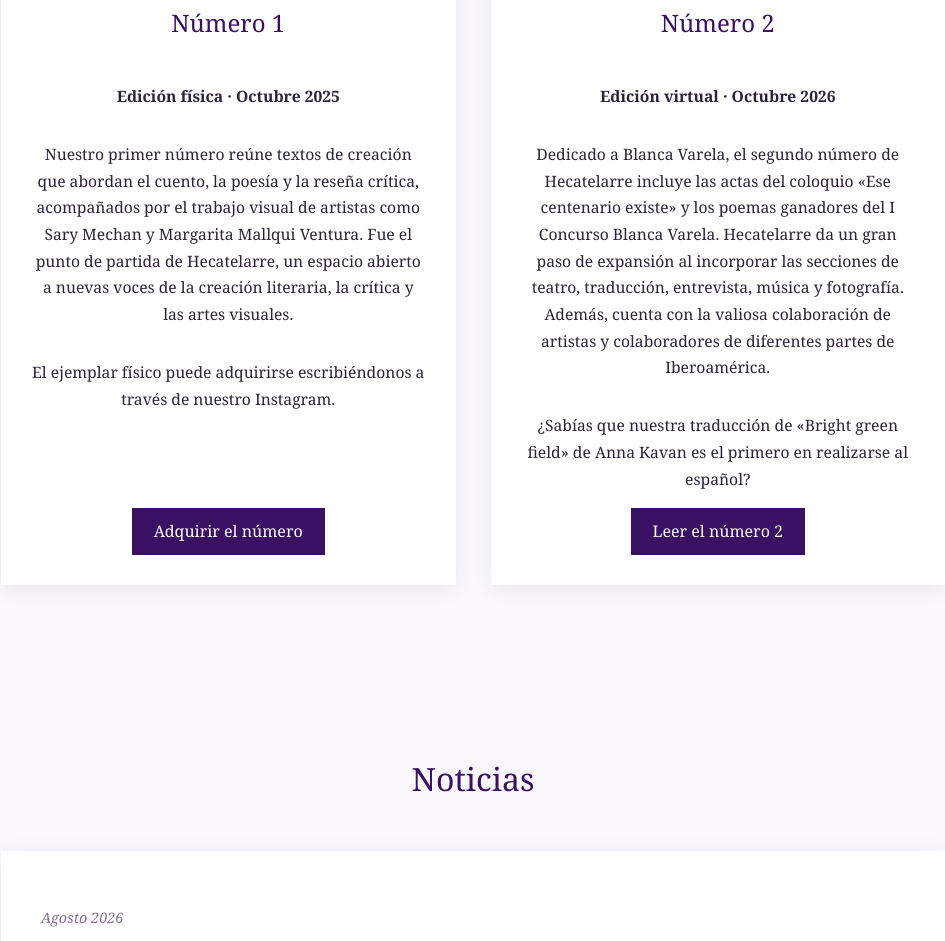
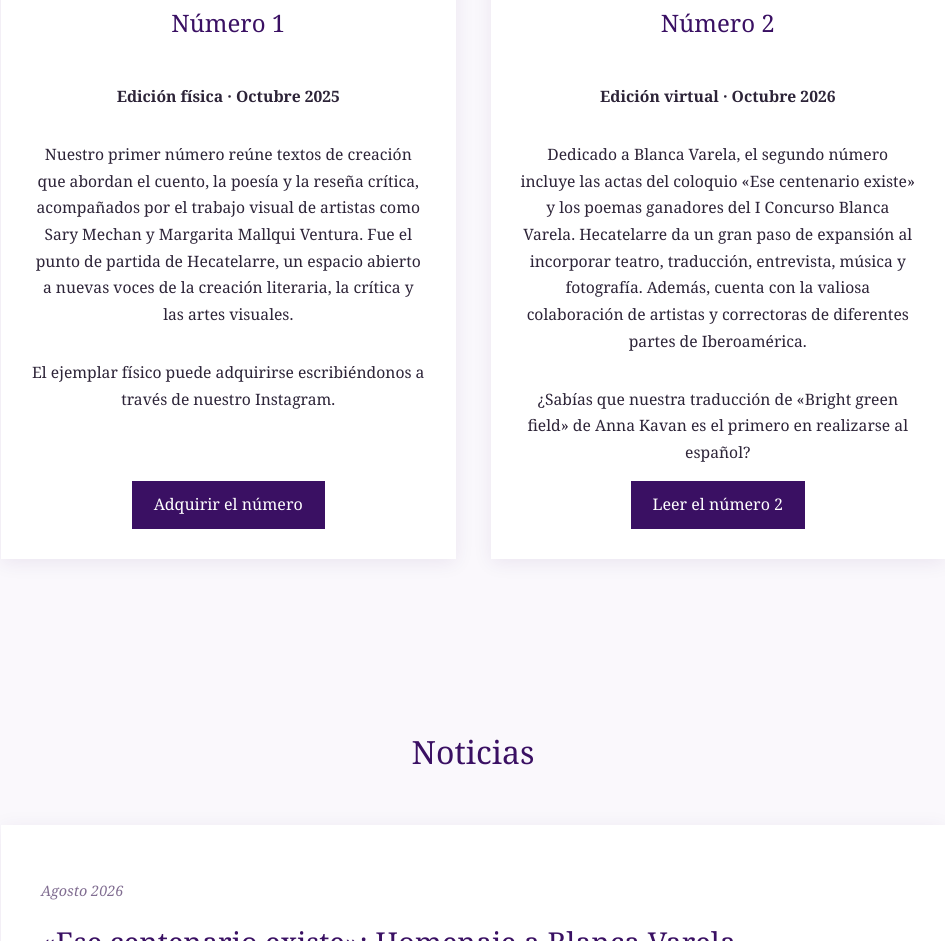
Before and after one commit to hecatelarre/Hecatelarre, a plain HTML site: page index.html in a window 1280 px wide. Shown: the part 1383-2324 px from the top of the page, without its empty margins (167-1112 px from the left). Drawn offline with Linux system fonts and the light colour scheme.

Commit message:
Update index.html

```diff
--- a/index.html
+++ b/index.html
@@ -484,7 +484,7 @@
         </p>
 
        <p>
-  Dedicado a Blanca Varela, el segundo número de Hecatelarre incluye las actas del coloquio «Ese centenario existe» y los poemas ganadores del I Concurso Blanca Varela. Hecatelarre da un gran paso de expansión al incorporar las secciones de teatro, traducción, entrevista, música y fotografía. Además, cuenta con la valiosa colaboración de artistas y colaboradores de diferentes partes de Iberoamérica.
+  Dedicado a Blanca Varela, el segundo número incluye las actas del coloquio «Ese centenario existe» y los poemas ganadores del I Concurso Blanca Varela. Hecatelarre da un gran paso de expansión al incorporar teatro, traducción, entrevista, música y fotografía. Además, cuenta con la valiosa colaboración de artistas y correctoras de diferentes partes de Iberoamérica.
 </p>
 <p>
   ¿Sabías que nuestra traducción de «Bright green field» de Anna Kavan es el primero en realizarse al español?
```
